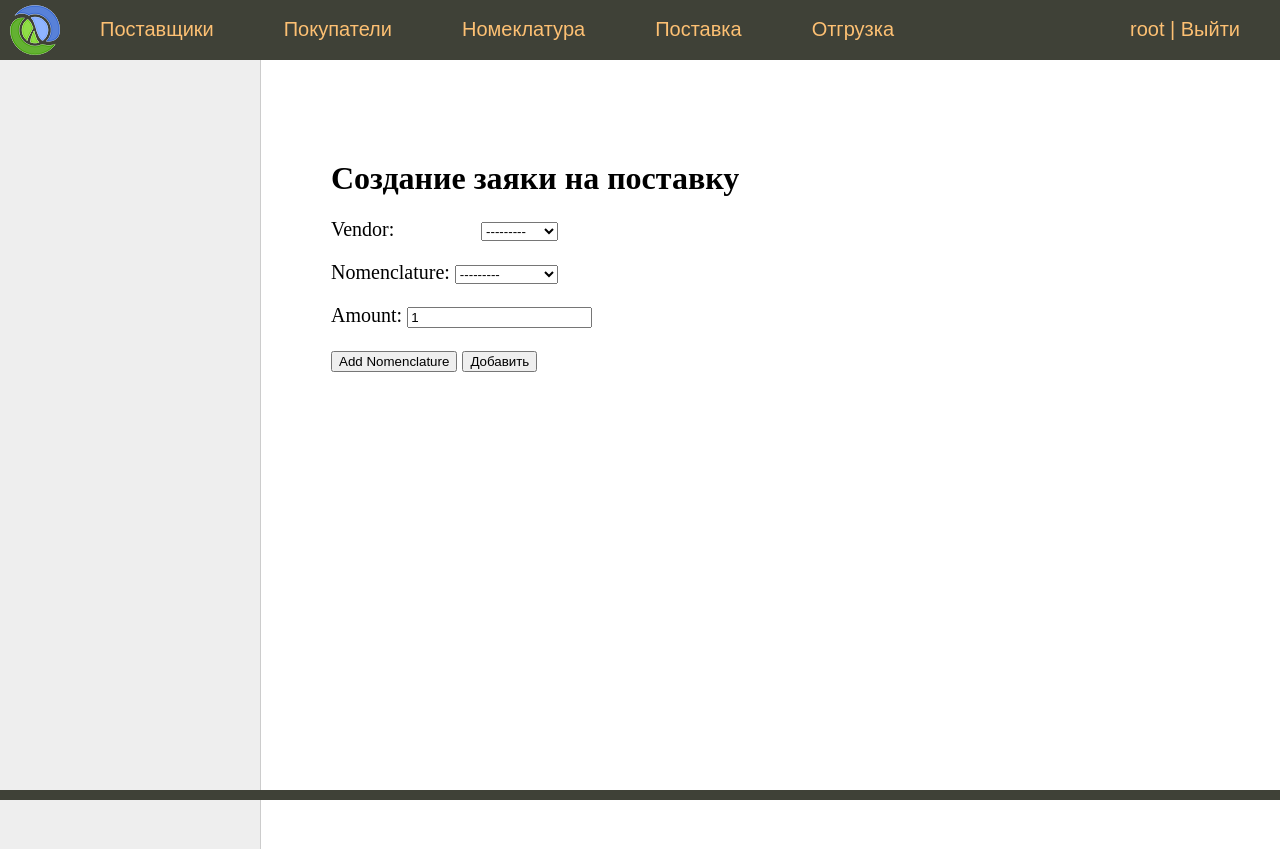
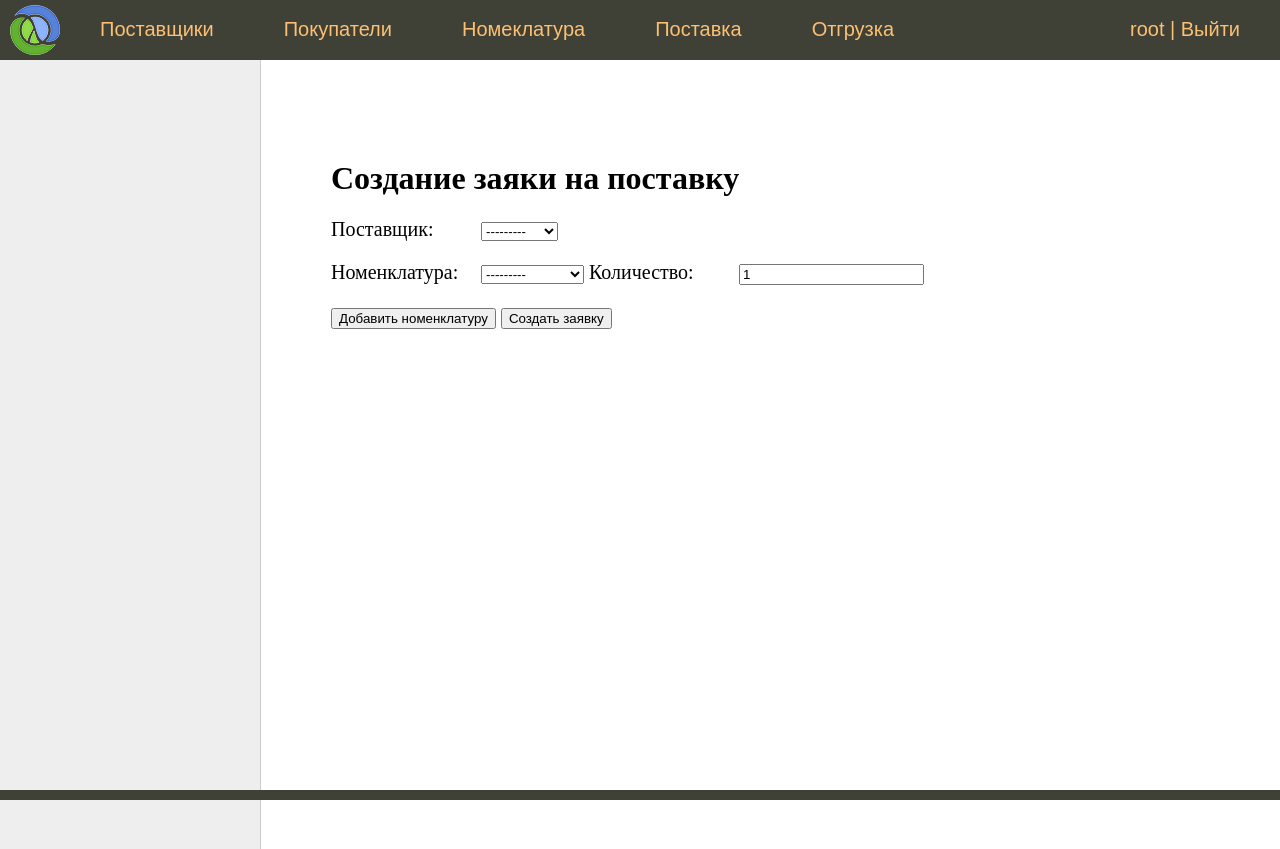
Before and after one commit to vkhmn/sklad, a Django app: page /delivery/add/ in a window 1280 px wide. Shown: the top 849 px of the page. Run offline with Django 4.2, Linux system fonts and the light colour scheme; a user stored in the database is signed in; data comes from the database, SQL or seed files in the repository; both versions use the stored data as it was after the commit; parts of the project's set-up code (start-up, migrations or seed data) failed here and were passed over.

Commit message:
Fix delivery Template/Form

```diff
--- a/sklad/forms.py
+++ b/sklad/forms.py
@@ -37,7 +37,9 @@ class BankDetailsAddForm(forms.ModelForm):
 
 class DeliveryAddForm(forms.Form):
     vendor = forms.ModelChoiceField(
-        queryset=Vendor.objects.all()
+        queryset=Vendor.objects.all(),
+        label='Поставщик'
+
     )
 
     # nomenclatures = forms.ModelMultipleChoiceField(
@@ -49,8 +51,13 @@ class DeliveryAddForm(forms.Form):
 class DocumentNomenclaturesAddForm(forms.Form):
     nomenclature = forms.ModelChoiceField(
         queryset=Nomenclature.objects.all(),
+        label='Номенклатура'
     )
-    amount = forms.IntegerField(initial=1, min_value=1)
+    amount = forms.IntegerField(
+        initial=1,
+        min_value=1,
+        label='Количество'
+    )
 
 
 DocumentNomenclaturesFormSet = formset_factory(
--- a/sklad/templates/sklad/delivery_add.html
+++ b/sklad/templates/sklad/delivery_add.html
@@ -11,12 +11,16 @@
         {% endfor %}
         {{ document_nomenclature_form_set.management_form }}
         {% for form in document_nomenclature_form_set %}
-        <div class="bird-form">
-        {{ form.as_p }}
-        </div>
+            <div class="bird-form">
+                <p>
+                {% for f in form %}
+                    <label class="form-label" for="{{ f.id_for_label }}">{{ f.label }}:</label>{{ f }}
+                {% endfor %}
+                </p>
+            </div>
         {% endfor %}
-        <button id="add-form" type="button">Add Nomenclature</button>
-        <button type="submit">Добавить</button>
+        <button id="add-form" type="button">Добавить номенклатуру</button>
+        <button type="submit">Создать заявку</button>
     </form>
 
         <script>
```
Also changed, not shown: db.sqlite3.
